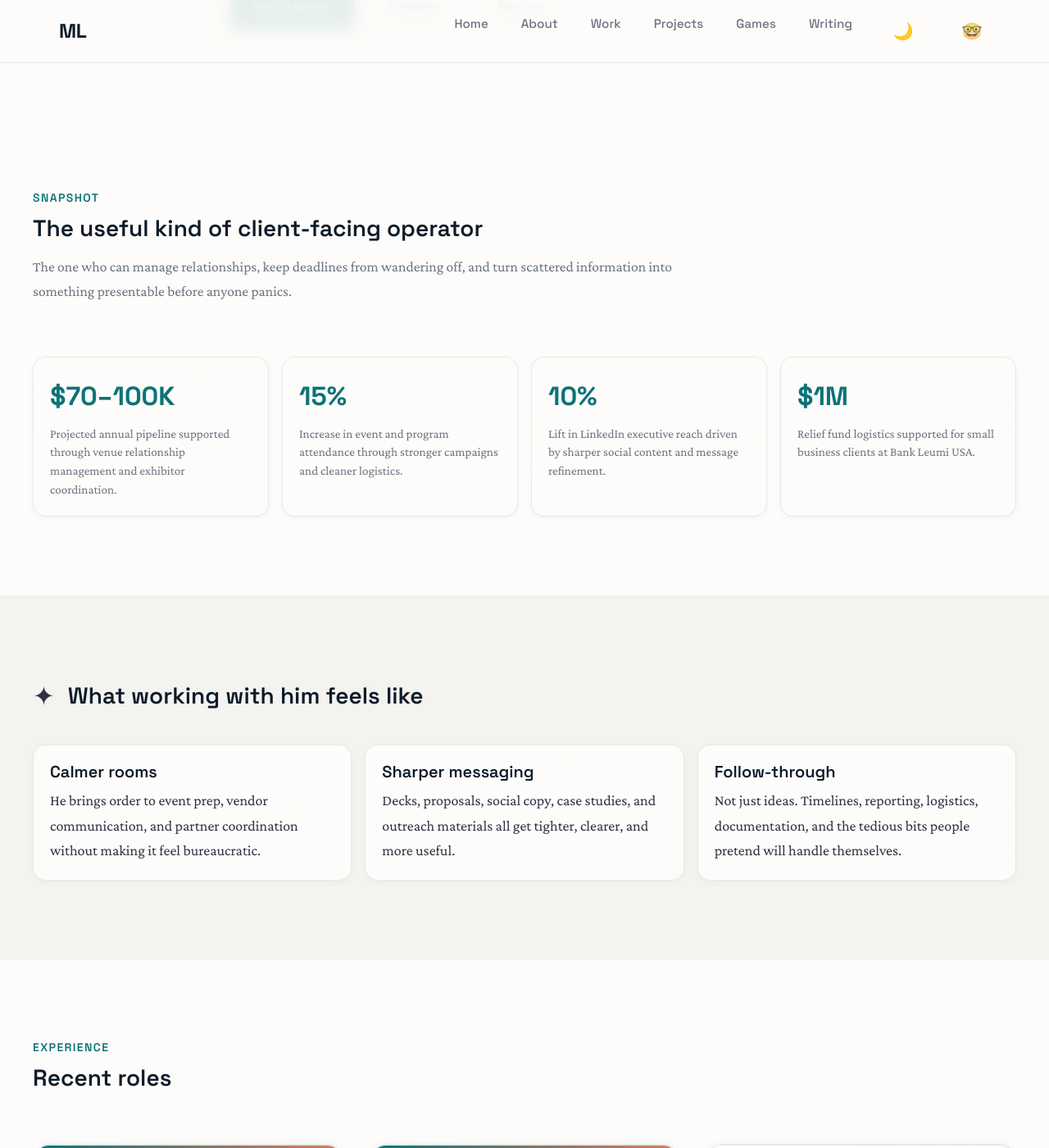
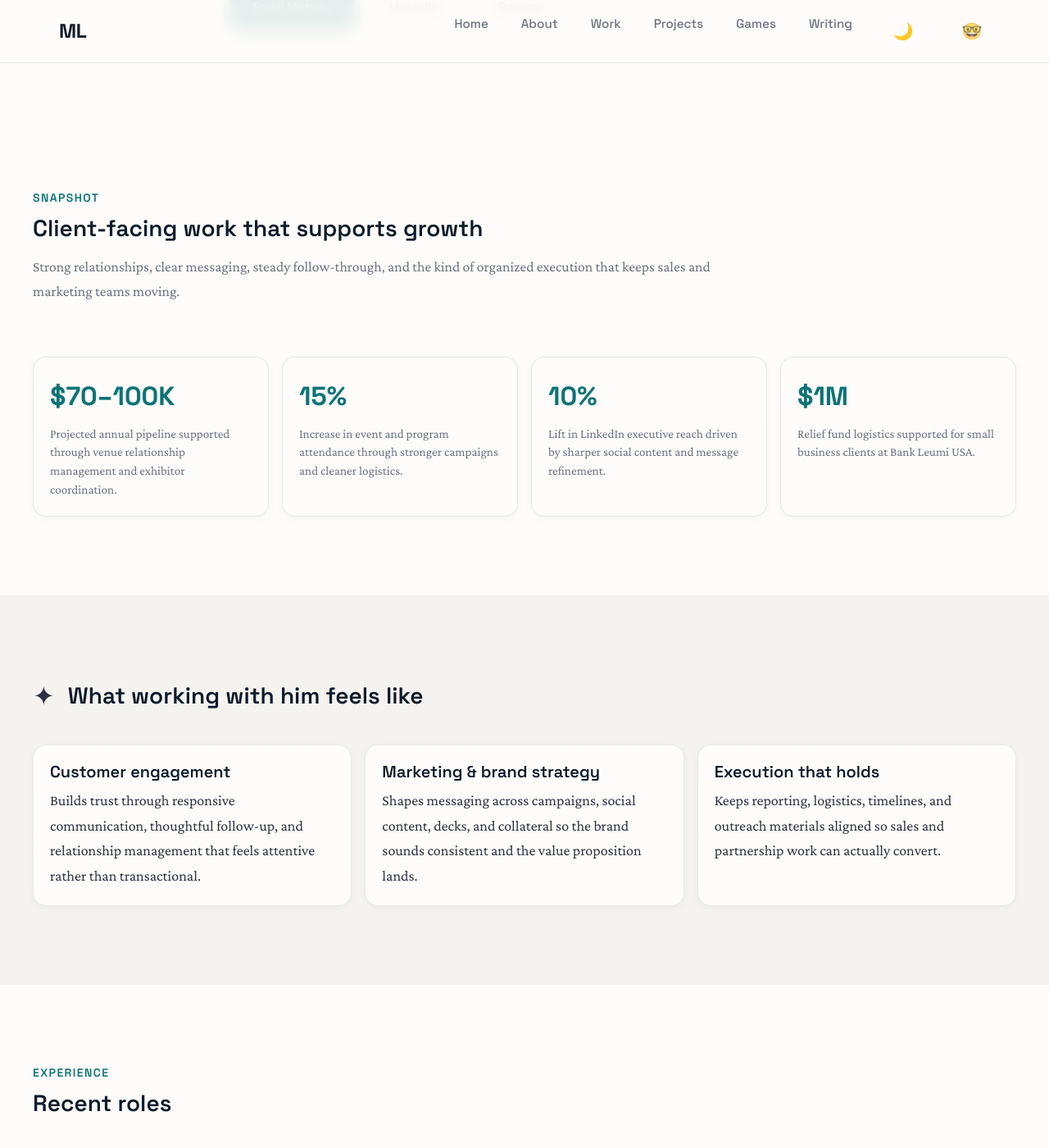
Before and after one commit to Masha-L/masha-l.github.io, a Jekyll site: the page matt-bernshteyn/index.html, which Jekyll copies as it is, in a window 1280 px wide and 1400 px high, scrolled down 729 px. Shown: the whole window at 82% size. Built offline with Jekyll 4.4.1, drawn with Linux system fonts in a browser that asks for light colours; some of the changed text lies outside the part shown.

Commit message:
Refine Matvey positioning and simplify photo caption

```diff
--- a/matt-bernshteyn/index.html
+++ b/matt-bernshteyn/index.html
@@ -65,12 +65,12 @@
         <div class="hero-copy">
           <p class="section-label">portfolio</p>
           <h1>Matvey Bernshteyn</h1>
-          <p class="lead">Exhibitor relations and communications professional with 6+ years of experience helping client-facing teams build stronger partnerships, cleaner operations, and messaging that actually gets read.</p>
+          <p class="lead">Sales, customer engagement, marketing, and brand strategy professional with 6+ years of experience helping client-facing teams strengthen partnerships, support growth, and communicate with clarity.</p>
           <ul class="hero-kicker" aria-label="Highlights">
-            <li>Venue relationships</li>
-            <li>Event logistics</li>
-            <li>Executive content</li>
             <li>Sales support</li>
+            <li>Customer engagement</li>
+            <li>Marketing strategy</li>
+            <li>Brand storytelling</li>
           </ul>
           <div class="contact-actions">
             <a href="mailto:mattbernshteyn@gmail.com" class="btn btn-primary">Email Matvey</a>
@@ -80,7 +80,7 @@
         </div>
         <div class="hero-photo-card">
           <img src="./headshot.jpg" alt="Portrait of Matvey Bernshteyn" class="hero-photo">
-          <p class="photo-note">Professional headshot for Matvey Bernshteyn.</p>
+          <p class="photo-note">Matvey Bernshteyn</p>
         </div>
       </div>
     </section>
@@ -89,8 +89,8 @@
       <div class="section-container">
         <div class="section-header">
           <p class="section-label">snapshot</p>
-          <h2 class="section-title">The useful kind of client-facing operator</h2>
-          <p class="playful-line">The one who can manage relationships, keep deadlines from wandering off, and turn scattered information into something presentable before anyone panics.</p>
+          <h2 class="section-title">Client-facing work that supports growth</h2>
+          <p class="playful-line">Strong relationships, clear messaging, steady follow-through, and the kind of organized execution that keeps sales and marketing teams moving.</p>
         </div>
         <div class="quick-facts">
           <div class="quick-fact">
@@ -121,16 +121,16 @@
         </div>
         <div class="mini-grid stagger">
           <div class="mini-card">
-            <h3>Calmer rooms</h3>
-            <p>He brings order to event prep, vendor communication, and partner coordination without making it feel bureaucratic.</p>
+            <h3>Customer engagement</h3>
+            <p>Builds trust through responsive communication, thoughtful follow-up, and relationship management that feels attentive rather than transactional.</p>
           </div>
           <div class="mini-card">
-            <h3>Sharper messaging</h3>
-            <p>Decks, proposals, social copy, case studies, and outreach materials all get tighter, clearer, and more useful.</p>
+            <h3>Marketing & brand strategy</h3>
+            <p>Shapes messaging across campaigns, social content, decks, and collateral so the brand sounds consistent and the value proposition lands.</p>
           </div>
           <div class="mini-card">
-            <h3>Follow-through</h3>
-            <p>Not just ideas. Timelines, reporting, logistics, documentation, and the tedious bits people pretend will handle themselves.</p>
+            <h3>Execution that holds</h3>
+            <p>Keeps reporting, logistics, timelines, and outreach materials aligned so sales and partnership work can actually convert.</p>
           </div>
         </div>
       </div>
@@ -219,7 +219,7 @@
         <div class="team-grid stagger">
           <div class="team-card contact-card">
             <h3>Email</h3>
-            <p>For exhibitor relations, communications, partnerships, and event-facing operations opportunities.</p>
+            <p>For sales, customer engagement, marketing, brand strategy, and partnership-focused opportunities.</p>
             <a href="mailto:mattbernshteyn@gmail.com" class="btn btn-primary">mattbernshteyn@gmail.com</a>
           </div>
           <div class="team-card contact-card">
```
